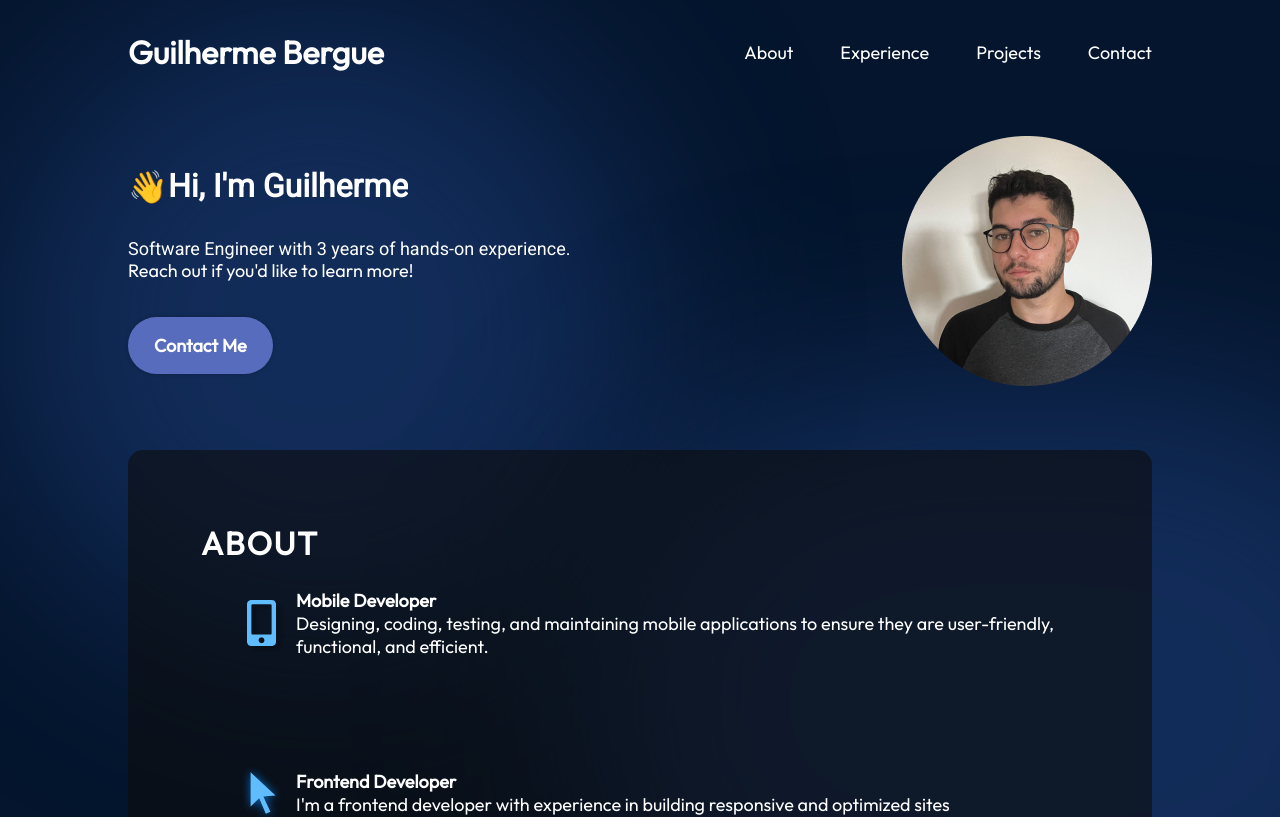
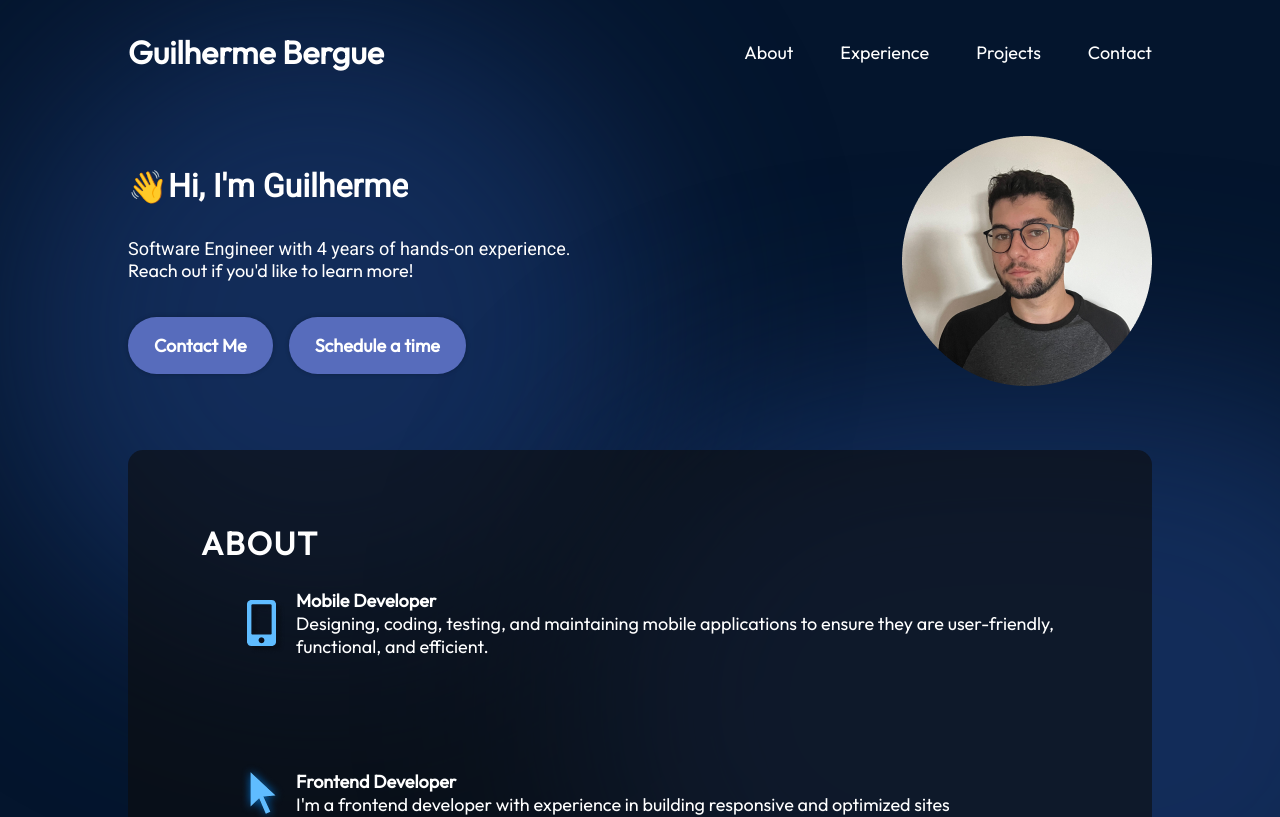
Before and after one commit to GBergue/my-portfolio, a React (Vite) app: page / in a window 1280 px wide. Shown: the top 817 px of the page. Built offline with nearby package versions, Linux system fonts and the light colour scheme; no server answers.

Commit message:
update info

```diff
--- a/src/components/Experience/Experience.module.css
+++ b/src/components/Experience/Experience.module.css
@@ -40,12 +40,12 @@
   display: flex;
   align-items: center;
   justify-content: center;
-  width: 120px;
-  height: 120px;
+  width: 100px;
+  height: 60px;
 }
 
 .skillImageContainer img {
-  width: 75px;
+  width: 40px;
 }
 
 .skill p {
--- a/src/components/Hero/Hero.jsx
+++ b/src/components/Hero/Hero.jsx
@@ -12,12 +12,17 @@ export const Hero = () => {
           <h1 className={styles.title}>Hi, I'm Guilherme</h1>
         </div>
         <p className={styles.description}>
-          Software Engineer with 3 years of hands-on experience.
+          Software Engineer with 4 years of hands-on experience.
           <p>Reach out if you'd like to learn more!</p>
         </p>
-        <a target="_blank" href="mailto:bergueeg@gmail.com" className={styles.contactBtn}>
-          Contact Me
-        </a>
+        <div>
+          <a target="_blank" href="mailto:bergueeg@gmail.com" className={styles.contactBtn}>
+            Contact Me
+          </a>
+          <a target="_blank" href="https://calendly.com/bergueeg/30min" className={styles.contactBtn}>
+            Schedule a time
+          </a>
+        </div>
       </div>
       <img
         src={getImageUrl("hero/myPhoto.png")}
--- a/src/components/Hero/Hero.module.css
+++ b/src/components/Hero/Hero.module.css
@@ -47,6 +47,7 @@
 }
 
 .contactBtn {
+  margin-right: 16px;
   text-decoration: none;
   background-color: var(--color-primary);
   color: var(--color-text);
```
